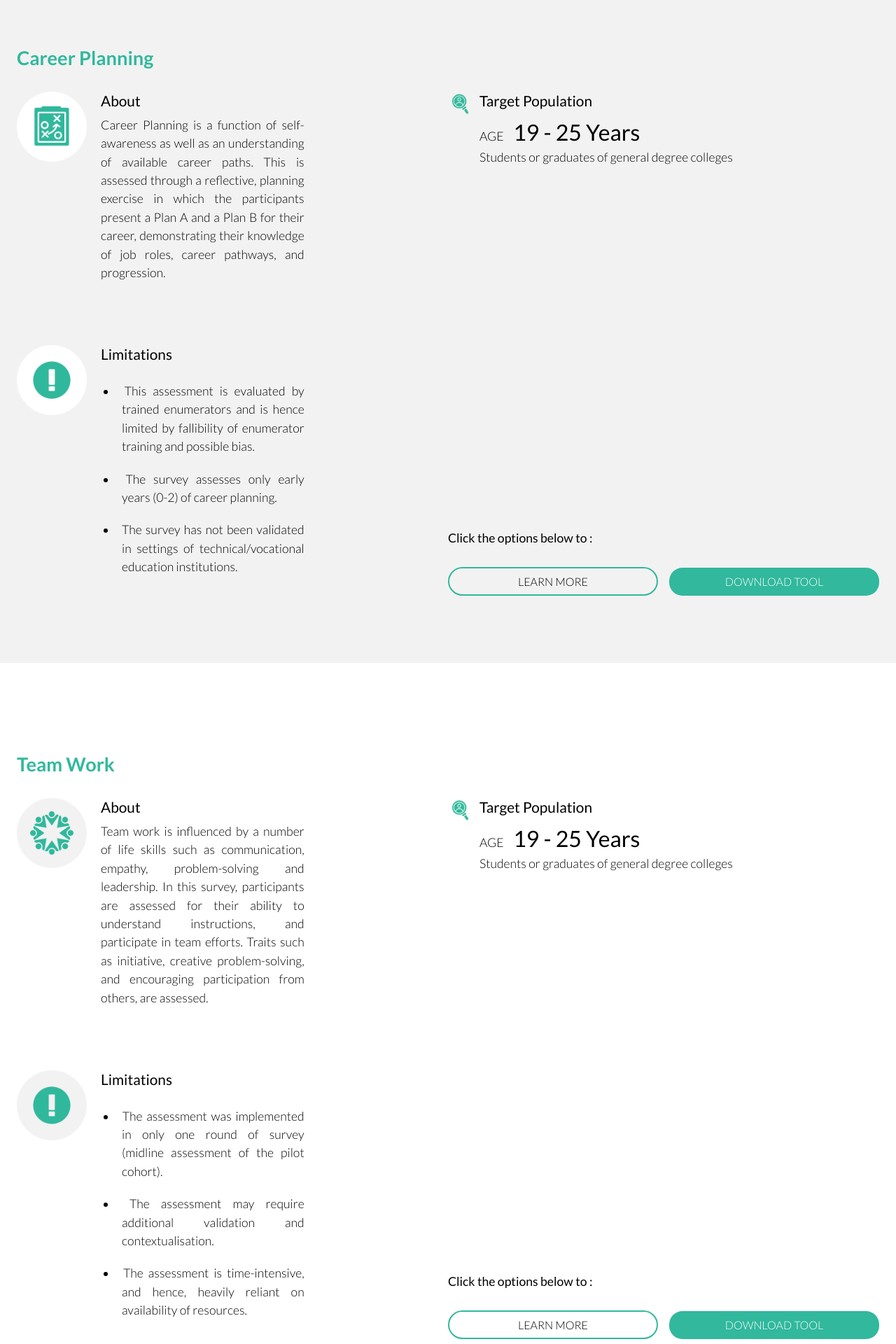
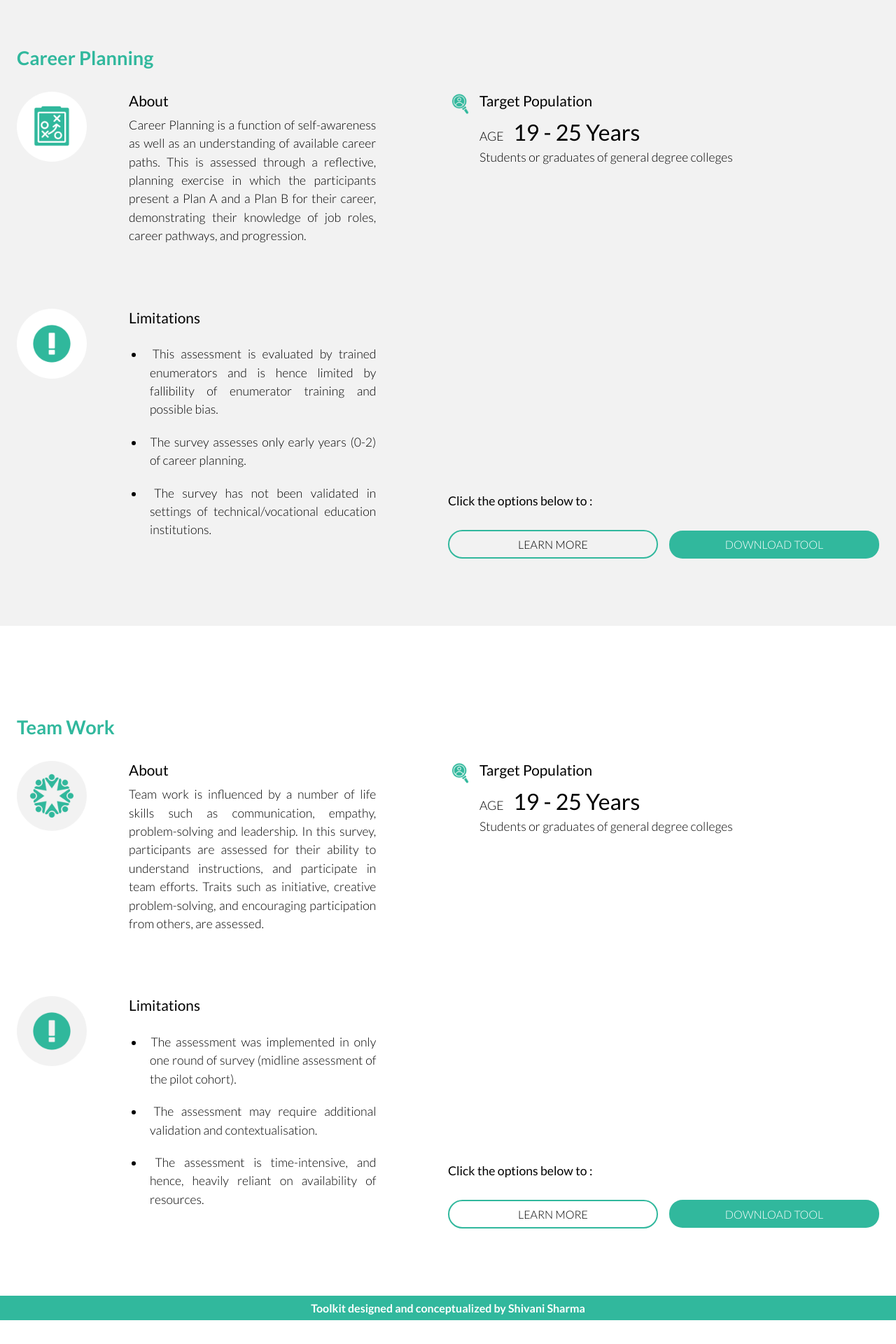
Before and after one commit to gitmedha/rct, a React (Create React App) app: page / in a window 1280 px wide. Shown: the part 2000-3920 px from the top of the page at 70% size. After the commit the page ends 3886 px from the top, so only its background shows below. Built offline with nearby package versions, Linux system fonts and the light colour scheme.

Commit message:
repeat the last changes

```diff
--- a/src/components/LandingPage/LandingPage.js
+++ b/src/components/LandingPage/LandingPage.js
@@ -213,9 +213,9 @@ const LandingPage = ()=> {
                     <div className='accordion_header_sec' id="interview_skills_sec">Career Planning</div>
                     <Grid item xs={12} display="flex" justifyContent="space-between">
                         <Grid container display="flex" justifyContent="space-between">
-                            <Grid item xs={12} sm={12} md={4} lg={4} xl={4}>
+                            <Grid item xs={12} sm={12} md={5} lg={5} xl={5}>
                                     <Box style={{display:'flex'}}>
-                                    <img src={planningIcon} alt='team work logo' style={{height:'100px', width:'100px', marginRight:'20px'}}/>
+                                    <img src={planningIcon} alt='team work logo' style={{height:'100px', width:'100px', marginRight:'60px'}}/>
                                     <div style={{marginBottom:'90px'}}>
                                         <div className='box_header_sec' >About</div>
                                         <div className='box_body_sec'>
@@ -225,7 +225,7 @@ const LandingPage = ()=> {
                                 </Box>
 
                                 <Box style={{display:'flex'}}>
-                                    <img src={limitationWhite} alt="limitations icon" style={{height:'100px', width:'100px',marginRight:'20px'}}/>
+                                    <img src={limitationWhite} alt="limitations icon" style={{height:'100px', width:'100px',marginRight:'60px'}}/>
                                     <Box>
                                         <div className='box_header_sec'> Limitations</div>
                                             <div className='box_body_sec'>
@@ -309,9 +309,9 @@ const LandingPage = ()=> {
 
                     <Grid item xs={12} display="flex" justifyContent="space-between">
                        <Grid container display="flex" justifyContent="space-between">
-                            <Grid item xs={12} sm={12} md={4} lg={4} xl={4}>
+                            <Grid item xs={12} sm={12} md={5} lg={5} xl={5}>
                             <Box style={{display:'flex'}}>
-                                <img src={teamWorkGrey} alt='team work logo' style={{height:'100px', width:'100px', marginRight:'20px'}}/>
+                                <img src={teamWorkGrey} alt='team work logo' style={{height:'100px', width:'100px', marginRight:'60px'}}/>
                                     <div style={{marginBottom:'90px'}}>
                                         <div className='box_header_sec' >About</div>
                                         <div className='box_body_sec'>
@@ -321,7 +321,7 @@ const LandingPage = ()=> {
                                 </Box>
 
                                 <Box style={{display:'flex'}}>
-                                    <img src={limitationGrey} alt="limitations icon" style={{height:'100px', width:'100px',marginRight:'20px'}}/>
+                                    <img src={limitationGrey} alt="limitations icon" style={{height:'100px', width:'100px',marginRight:'60px'}}/>
                                     <Box>
                                         <div className='box_header_sec'> Limitations</div>
                                         <div className='box_body_sec'>
```
